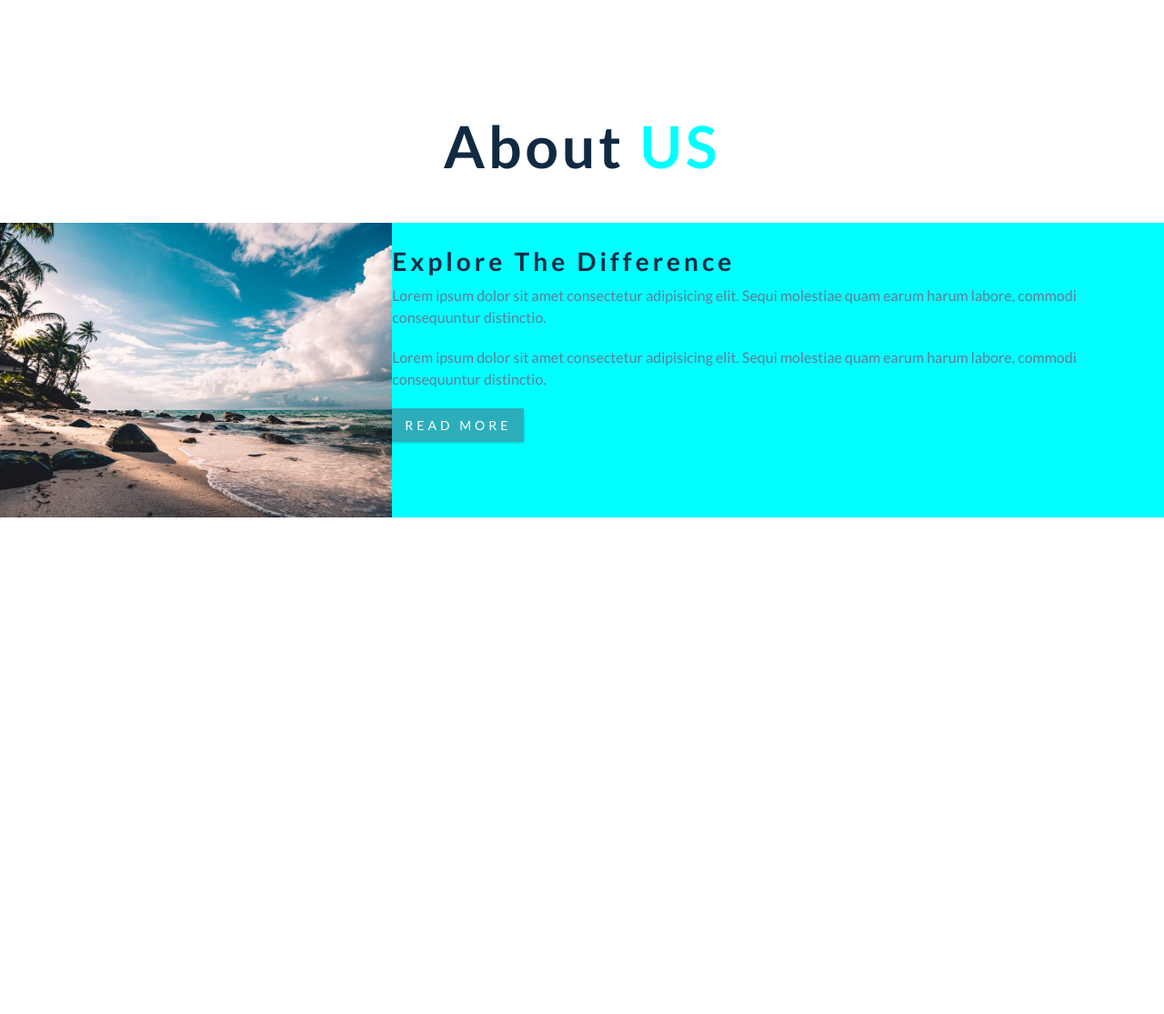
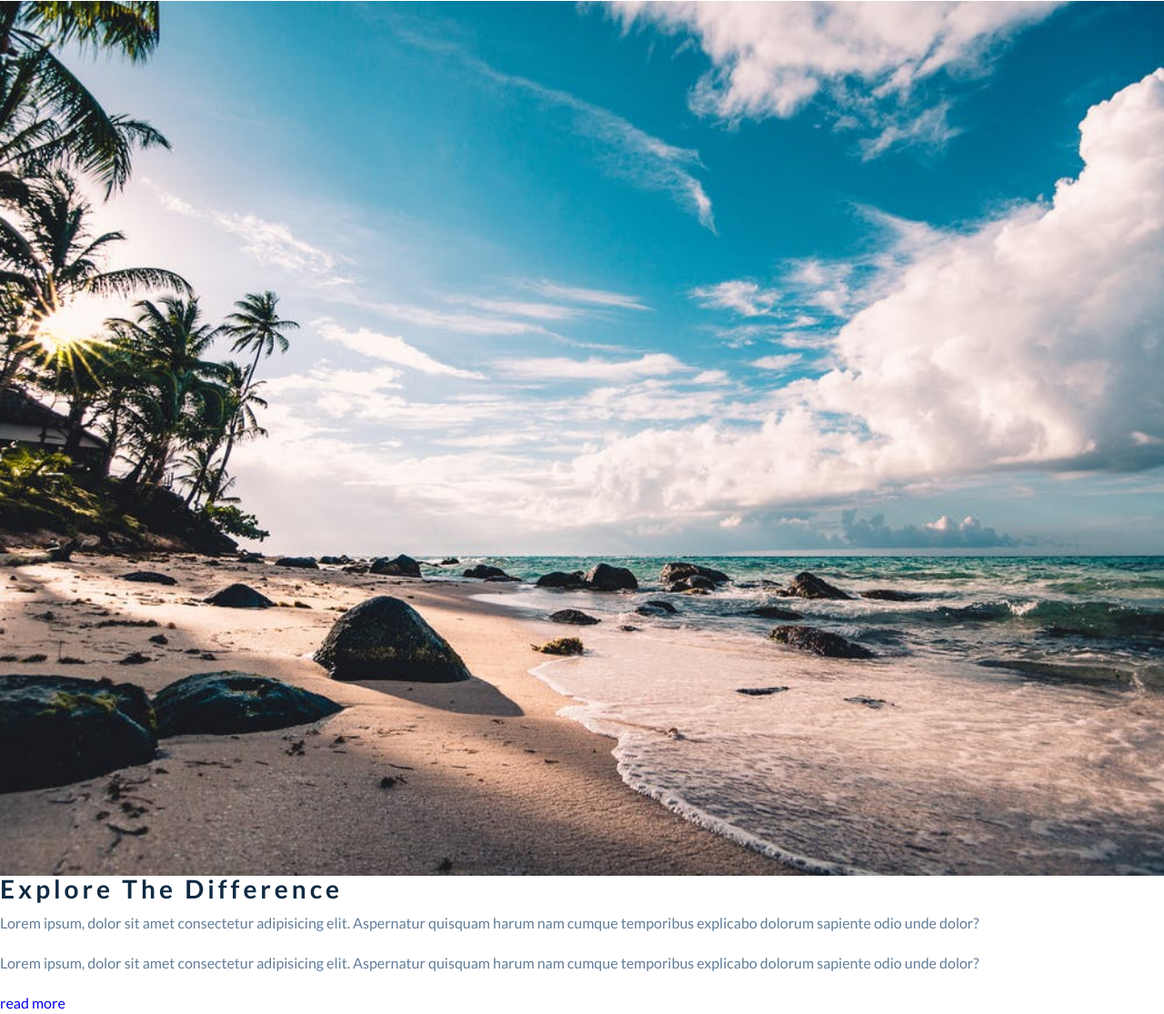
Before and after one commit to mdiallo000/BackRoads, a plain HTML site: page index.html in a window 1280 px wide. Shown: the part 918-2033 px from the top of the page at 91% size. Before the commit the page ends 1667 px from the top, so only its background shows below. Drawn offline with Linux system fonts and the light colour scheme.

Commit message:
new path

```diff
--- a/css/styles.css
+++ b/css/styles.css
@@ -252,65 +252,9 @@ Hero
 ===============
 About
 ===============
+===============
+===============
 */
-.about {
-  background-color: var(--clr-white);
-  min-height: 100vh;
-  display: flex;
-  flex-direction: column;
-  justify-content: center;
-  justify-items: center;
-}
-.about-title {
-  margin-bottom: 2.5rem;
-  text-align: center;
-}
-.about-title span {
-  color: aqua;
-}
-.about-img {
-  display: inline-block;
-  width: 700px;
-}
-
-.about-content {
-  margin-top: 1.75rem;
-}
-.about-content-container {
-  text-align: center;
-  flex-direction: column;
-  justify-content: center;
-  justify-items: center;
-}
-.about-content {
-  display: inline-block;
-  text-align: left;
-}
-/* .about-container {
-  display: flex;
-
-  background-color: antiquewhite;
-  display: flex;
-  flex-direction: column;
-  justify-content: center;
-  justify-items: center;
-  text-align: center;
-} */
-
-@media screen and (min-width: 998px) {
-  .about-content-container {
-    background-color: aqua;
-    display: flex;
-    flex-direction: row;
-  }
-  .about-content {
-    display: inline-block;
-    text-align: left;
-  }
-  .about-img {
-    width: 470px;
-  }
-}
 
 /* section add to globals */
 /* title add to globals */
--- a/index.html
+++ b/index.html
@@ -57,31 +57,43 @@
       </div>
     </header>
     <!-- about section -->
-    <div class="about">
-
-        <div class="about-title">
-          <h1 style="user-select: auto">About <span>US</span></h1>
+    <!-- about section -->
+    <!-- about section -->
+    <!-- about section -->
+    <!-- about section -->
+    <section class="section about" id="about">
+      <!-- title  -->
+      <div class="title-wrapper">
+        <h2 class="title">about <span class="subtitle">us</span></h2>
+      </div>
+      <!-- end of title  -->
+      <!-- about-center -->
+      <div class="section-center about-center">
+        <!-- about img wrapper-->
+        <div class="about-img">
+          <img
+            src="./images/about.jpeg"
+            class="about-photo"
+            alt="awesome beach"
+          />
         </div>
-        <div class="about-content-container">
-
-          <div class="about-img">
-            <img src="./images/about.jpeg" alt="" />
-          </div>
-          <div class="about-content">
-            <h3>Explore The Difference</h3>
-            <p class="about-text-one">
-              Lorem ipsum dolor sit amet consectetur adipisicing elit. Sequi
-              molestiae quam earum harum labore, commodi consequuntur distinctio.
-            </p>
-            <p class="about-text-two">
-              Lorem ipsum dolor sit amet consectetur adipisicing elit. Sequi
-              molestiae quam earum harum labore, commodi consequuntur distinctio.
-            </p>
-            <a href="#featured" class="btn scroll-link">Read More</a>
-          </div>
-        </div>
+        <!-- about info -->
+        <article class="about-info">
+          <h3>explore the difference</h3>
+          <p>
+            Lorem ipsum, dolor sit amet consectetur adipisicing elit. Aspernatur
+            quisquam harum nam cumque temporibus explicabo dolorum sapiente odio
+            unde dolor?
+          </p>
+          <p>
+            Lorem ipsum, dolor sit amet consectetur adipisicing elit. Aspernatur
+            quisquam harum nam cumque temporibus explicabo dolorum sapiente odio
+            unde dolor?
+          </p>
+          <a href="#" class="btn-primary">read more</a>
+        </article>
       </div>
-    </div>
+    </section>
     <!-- end of about section -->
 
     <!-- services -->
```
